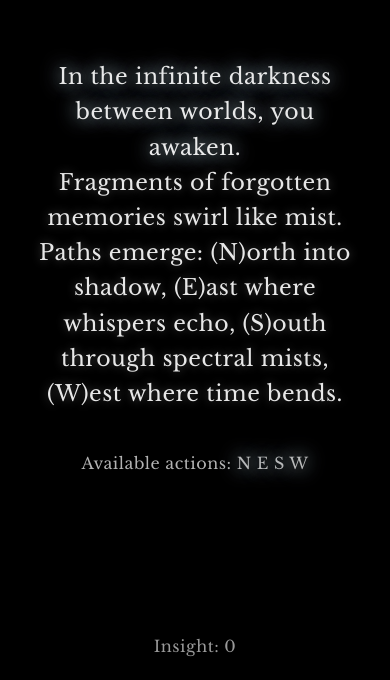
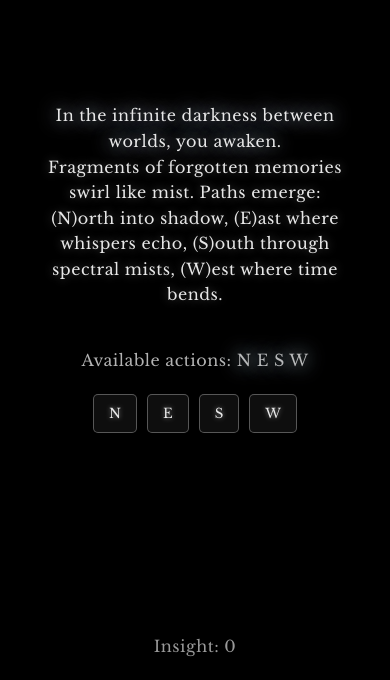
Before and after one commit to bettercallmilan/EOTIR, a plain HTML site: page index.html in a window 390 px wide. Shown: the part 164-844 px from the top of the page. Drawn offline with nearby package versions, Linux system fonts and the light colour scheme.

Commit message:
enhance responsive design and touch controls for better user experience

```diff
--- a/index.html
+++ b/index.html
@@ -2,6 +2,7 @@
 <html lang="en">
 <head>
     <meta charset="UTF-8">
+    <meta name="viewport" content="width=device-width, initial-scale=1.0, maximum-scale=1.0, user-scalable=no">
     <title>Echoes of the Infinite Realm</title>
     <link href="https://fonts.googleapis.com/css2?family=Libre+Baskerville:ital@0;1&display=swap" rel="stylesheet">
     <link rel="apple-touch-icon" sizes="180x180" href="favicon/apple-touch-icon.png">
@@ -16,6 +17,7 @@
 <body>
     <div id="game" class="fade-in"></div>
     <div id="controls"></div>
+    <div id="touch-controls" class="touch-controls"></div>
     <div id="status"></div>
     <script>
         const createGameScenes = (game) => ({
@@ -641,15 +643,21 @@
             maxVisitedScenes: new Set(),
             history: [],
             firstLoad: true,
+            insightCalculations: new Map(),
 
             resetStats() {
                 this.insight = 0;
                 this.maxVisitedScenes.clear();
                 this.history = [];
+                this.insightCalculations.clear();
             },
 
             increaseInsight(amount) {
-                this.insight += amount;
+                const sceneKey = this.currentScene;
+                if (!this.insightCalculations.has(sceneKey)) {
+                    this.insight += amount;
+                    this.insightCalculations.set(sceneKey, amount);
+                }
                 this.updateStatus();
             },
 
@@ -666,6 +674,31 @@
                     optionsText += `<span class="glow">${key}</span> `;
                 }
                 controlsEl.innerHTML = optionsText;
+
+                this.updateTouchControls(options);
+            },
+
+            updateTouchControls(options) {
+                const touchControlsEl = document.getElementById('touch-controls');
+                touchControlsEl.innerHTML = '';
+
+                for (const [key, value] of Object.entries(options)) {
+                    const button = document.createElement('button');
+                    button.className = 'touch-button';
+                    button.innerText = key;
+                    button.setAttribute('data-key', key);
+
+                    button.addEventListener('click', (e) => {
+                        e.target.classList.add('button-pressed');
+
+                        setTimeout(() => {
+                            this.move(key);
+                            e.target.classList.remove('button-pressed');
+                        }, 150);
+                    });
+
+                    touchControlsEl.appendChild(button);
+                }
             },
 
             display() {
@@ -717,6 +750,16 @@
                     return;
                 }
 
+                // Add button pressed animation feedback
+                const targetKey = input.toUpperCase();
+                const keyElement = document.querySelector(`button[data-key="${targetKey}"]`);
+                if (keyElement) {
+                    keyElement.classList.add('button-pressed');
+                    setTimeout(() => {
+                        keyElement.classList.remove('button-pressed');
+                    }, 150);
+                }
+
                 if (currentScene.challenge) {
                     const challenge = currentScene.challenge;
                     let success = true;
@@ -758,6 +801,13 @@
                     const key = e.key.toLowerCase();
                     const validKeys = ['n', 'e', 's', 'w', 'b', 'r', 't', 'c', 'd', 'p', 'm', 'u', 'f', 'o', 'a', 'l', 'h'];
                     if (validKeys.includes(key)) {
+                        const keyElement = document.querySelector(`button[data-key="${key.toUpperCase()}"]`);
+                        if (keyElement) {
+                            keyElement.classList.add('button-pressed');
+                            setTimeout(() => {
+                                keyElement.classList.remove('button-pressed');
+                            }, 150);
+                        }
                         this.move(key);
                     }
                 });
--- a/styles.css
+++ b/styles.css
@@ -16,11 +16,39 @@ body {
     letter-spacing: 0.5px;
     overflow: hidden;
 }
+
+@media (max-width: 768px) {
+    body {
+        font-size: 18px;
+    }
+    #game {
+        max-width: 95%;
+        padding: 10px;
+    }
+    #controls {
+        font-size: 14px;
+    }
+    #status {
+        font-size: 14px;
+    }
+}
+
+@media (max-width: 480px) {
+    body {
+        font-size: 16px;
+    }
+    #game {
+        max-width: 98%;
+        padding: 8px;
+    }
+}
+
 #game {
     max-width: 80%;
     padding: 20px;
     text-shadow: 0 0 10px rgba(255,255,255,0.3);
 }
+
 #status {
     position: fixed;
     bottom: 20px;
@@ -30,23 +58,71 @@ body {
     font-size: 16px;
     color: rgba(255,255,255,0.6);
 }
+
 #controls {
     margin-top: 20px;
     font-size: 16px;
     color: rgba(255,255,255,0.7);
 }
+
+.touch-controls {
+    display: none;
+    margin-top: 20px;
+    width: 100%;
+    justify-content: center;
+    flex-wrap: wrap;
+    gap: 10px;
+}
+
+@media (max-width: 768px) {
+    .touch-controls {
+        display: flex;
+    }
+}
+
+.touch-button {
+    padding: 10px 15px;
+    background-color: rgba(20, 20, 20, 0.7);
+    border: 1px solid rgba(255, 255, 255, 0.3);
+    border-radius: 5px;
+    color: rgba(255, 255, 255, 0.9);
+    cursor: pointer;
+    font-family: 'Libre Baskerville', serif;
+    text-shadow: 0 0 5px rgba(255,255,255,0.5);
+    transition: all 0.3s ease;
+}
+
+.touch-button:active {
+    transform: scale(0.95);
+    background-color: rgba(40, 40, 40, 0.9);
+}
+
 .fade-in {
     animation: fadeIn 0.5s ease-in;
 }
+
 @keyframes fadeIn {
     from { opacity: 0; }
     to { opacity: 1; }
 }
+
 .glow {
     text-shadow: 0 0 15px rgba(255,255,255,0.7);
     animation: glow 2s infinite alternate;
 }
+
 @keyframes glow {
     from { text-shadow: 0 0 10px rgba(255,255,255,0.3); }
     to { text-shadow: 0 0 20px rgba(255,255,255,0.9), 0 0 30px rgba(100,200,255,0.5); }
 }
+
+* {
+    -webkit-tap-highlight-color: transparent;
+    -webkit-touch-callout: none;
+    user-select: none;
+}
+
+@viewport {
+    width: device-width;
+    zoom: 1.0;
+}
```
